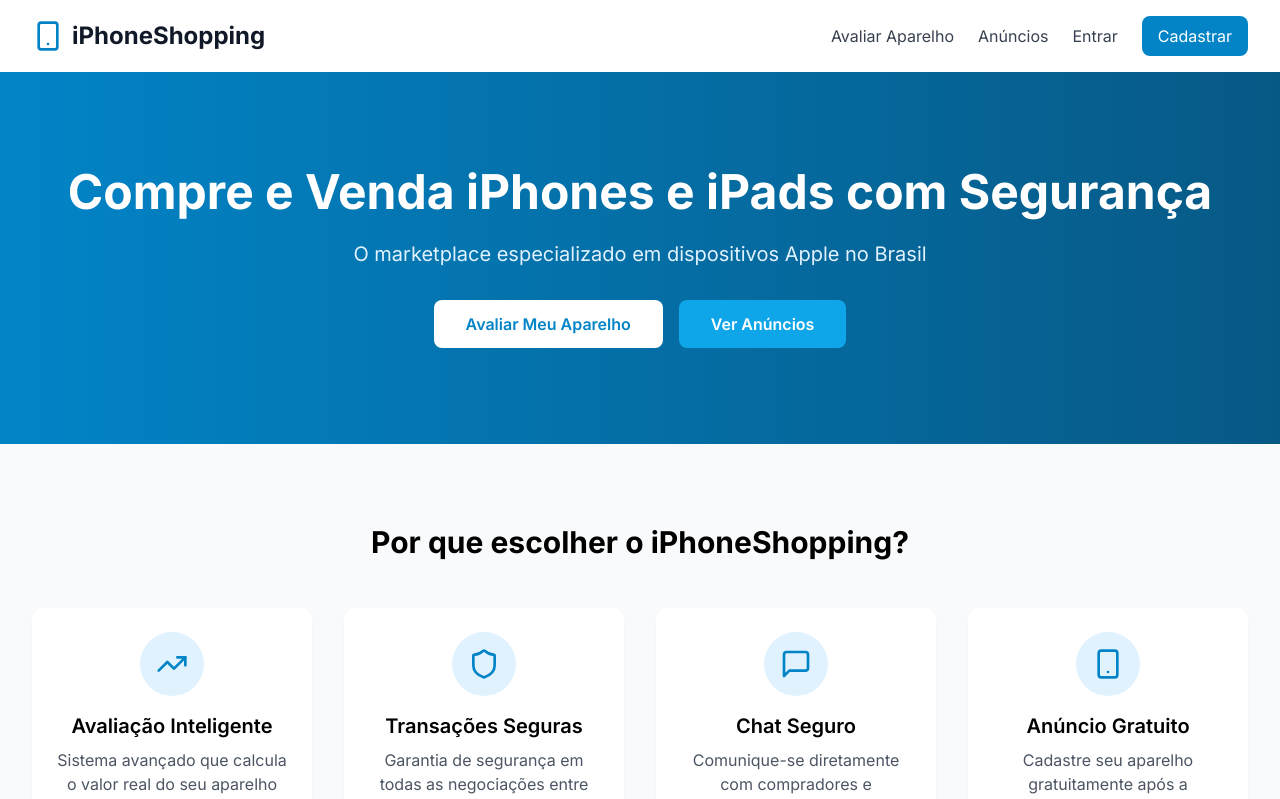
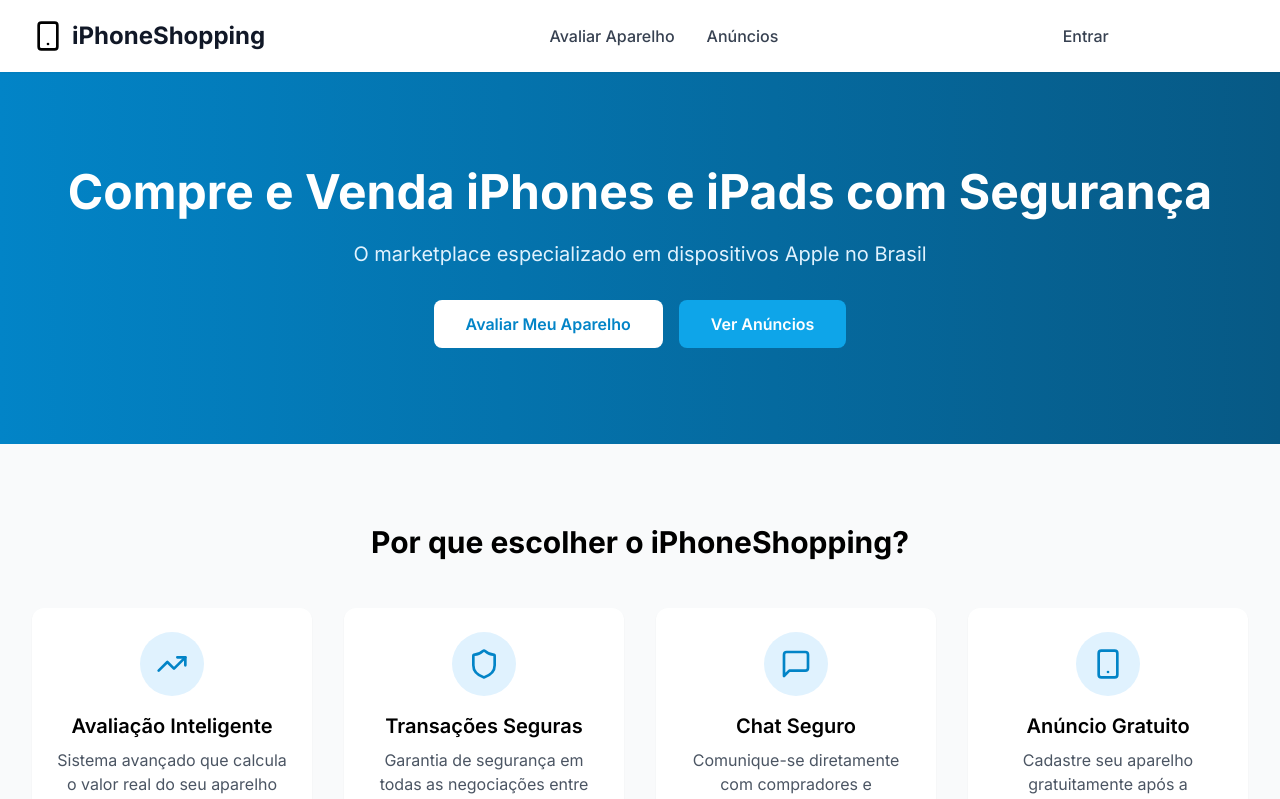
Before and after one commit to felipecasali/iphoneshopping, a Next.js app: page / in a window 1280 px wide. Shown: the top 799 px of the page. Built offline with nearby package versions, Linux system fonts and the light colour scheme; no server answers.

Commit message:
Melhorar indicação de usuário logado no header

```diff
--- a/src/app/page.tsx
+++ b/src/app/page.tsx
@@ -1,37 +1,12 @@
 import Link from 'next/link'
 import { Smartphone, Shield, MessageSquare, TrendingUp } from 'lucide-react'
+import Header from '@/components/Header'
 
 export default function Home() {
   return (
     <div className="min-h-screen">
-      {/* Header */}
-      <header className="bg-white shadow-sm">
-        <nav className="max-w-7xl mx-auto px-4 sm:px-6 lg:px-8 py-4">
-          <div className="flex justify-between items-center">
-            <Link href="/" className="flex items-center space-x-2">
-              <Smartphone className="h-8 w-8 text-primary-600" />
-              <span className="text-2xl font-bold text-gray-900">iPhoneShopping</span>
-            </Link>
-            <div className="flex items-center space-x-6">
-              <Link href="/avaliar" className="text-gray-700 hover:text-primary-600">
-                Avaliar Aparelho
-              </Link>
-              <Link href="/anuncios" className="text-gray-700 hover:text-primary-600">
-                Anúncios
-              </Link>
-              <Link href="/login" className="text-gray-700 hover:text-primary-600">
-                Entrar
-              </Link>
-              <Link
-                href="/register"
-                className="bg-primary-600 text-white px-4 py-2 rounded-lg hover:bg-primary-700"
-              >
-                Cadastrar
-              </Link>
-            </div>
-          </div>
-        </nav>
-      </header>
+      {/* Header com detecção de sessão */}
+      <Header />
 
       {/* Hero Section */}
       <section className="bg-gradient-to-r from-primary-600 to-primary-800 text-white">
--- a/src/components/Header.tsx
+++ b/src/components/Header.tsx
@@ -52,9 +52,11 @@
           <div className="flex items-center space-x-4">
             {status === 'authenticated' ? (
               <>
+                {/* Mensagens */}
                 <Link
                   href="/dashboard/mensagens"
                   className="p-2 text-gray-600 hover:text-primary relative"
+                  title="Mensagens"
                   onClick={() => setUnreadCount(0)}
                 >
                   <MessageSquare className="h-6 w-6" />
@@ -65,14 +67,23 @@
                   )}
                 </Link>
 
+                {/* Menu do usuário */}
                 <div className="relative">
                   <button
                     onClick={() => setShowUserMenu(!showUserMenu)}
-                    className="flex items-center gap-2 p-2 text-gray-600 hover:text-primary"
+                    className="flex items-center gap-2 p-2 text-gray-600 hover:text-primary transition"
+                    title="Menu do usuário"
                   >
-                    <div className="w-8 h-8 rounded-full bg-primary text-white flex items-center justify-center font-semibold">
-                      {session.user?.name?.charAt(0).toUpperCase() || 'U'}
+                    <div className="relative">
+                      <div className="w-8 h-8 rounded-full bg-primary text-white flex items-center justify-center font-semibold ring-2 ring-primary ring-offset-2">
+                        {session.user?.name?.charAt(0).toUpperCase() || 'U'}
+                      </div>
+                      {/* Indicador online */}
+                      <div className="absolute bottom-0 right-0 w-3 h-3 bg-green-500 rounded-full border-2 border-white"></div>
                     </div>
+                    <span className="hidden md:block font-medium text-gray-700">
+                      {session.user?.name?.split(' ')[0] || 'Usuário'}
+                    </span>
                   </button>
 
                   {showUserMenu && (
```
